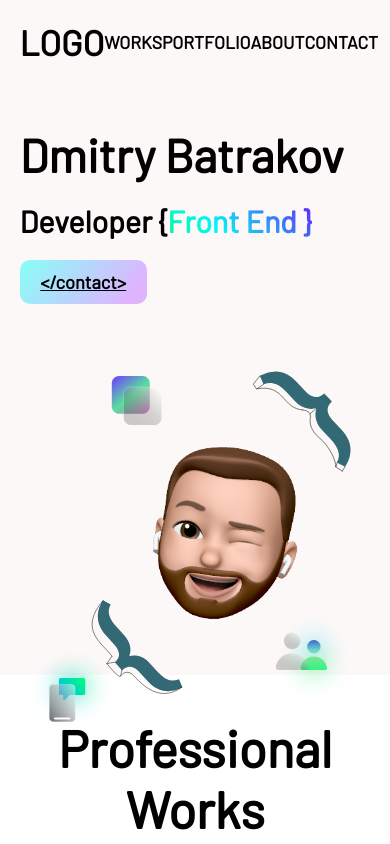
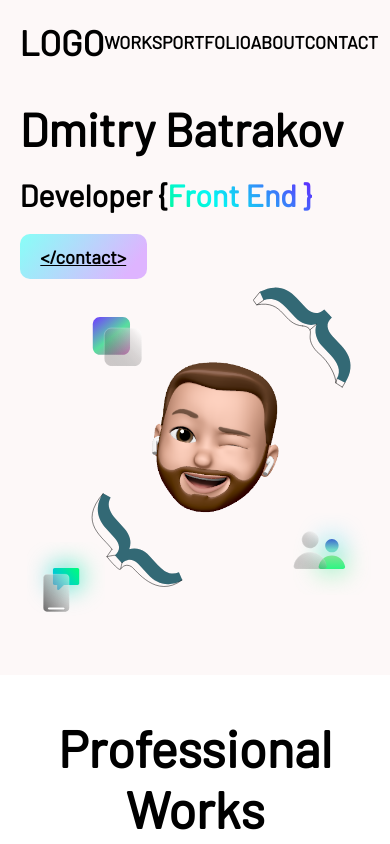
Before and after one commit to DmitryBatrakov/portfolio, a React (Create React App) app: page / in a window 390 px wide. Shown: the top 844 px of the page. Built offline with nearby package versions, Linux system fonts and the light colour scheme.

Commit message:
fourth commit

```diff
--- a/src/modules/components/greetings-section/greetings-media.scss
+++ b/src/modules/components/greetings-section/greetings-media.scss
@@ -7,6 +7,7 @@
             width: 100%;
             justify-content: center;
             align-items: center;
+            padding: 2vh 0;
 
             .left-side {
                 min-width: 320px;
@@ -22,7 +23,7 @@
                         width: 70%;
                         height: auto;
                         left: 20vw;
-                        top: 25vh;
+                        top: 18vh;
 
                         .bracerRight {
                             width: 80%;
@@ -39,7 +40,7 @@
                             height: auto;
 
                             img {
-                                width: 40vw;
+                                width: 35vw;
                                 height: auto;
                             }
                         }
@@ -58,12 +59,11 @@
                     .icons {
                         width: 100%;
                         height: auto;
-                        position: static;
 
                         .squares {
                             width: 100%;
-                            top: 6vh;
-                            left: -15vw;
+                            top: 2vh;
+                            left: -25vw;
 
                             img {
                                 width: 13vw;
@@ -72,19 +72,20 @@
 
                         .peopleAndMessage {
                             width: 90%;
-                            top: 30vh;
+                            top: 20vh;
 
                             img {
                                 width: 20vw;
                             }
                             .iconPeople {
                                 position: relative;
-                                top: -2vh;
+                                top: -1vh;
+                                left: -5vw;
                             }
                             .iconMessage {
                                 position: relative;
                                 top: 2vh;
-                                left: -1vw;
+                                left: -3vw;
                             }
                         }
                     }
```
